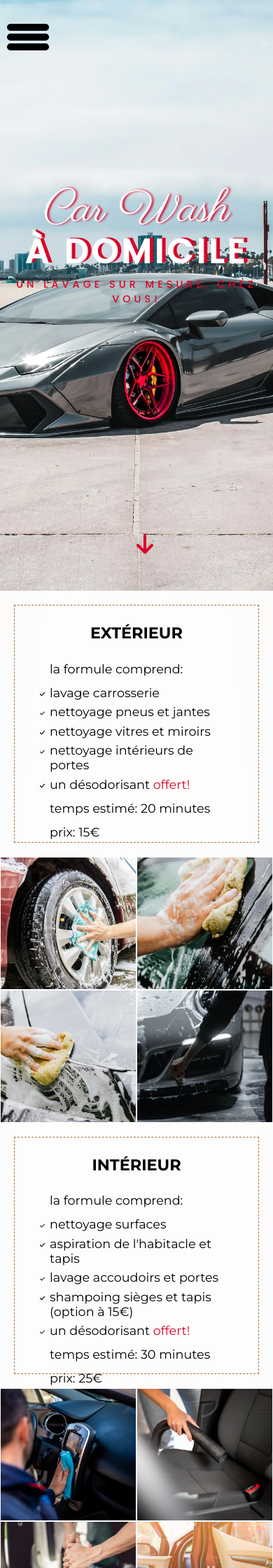
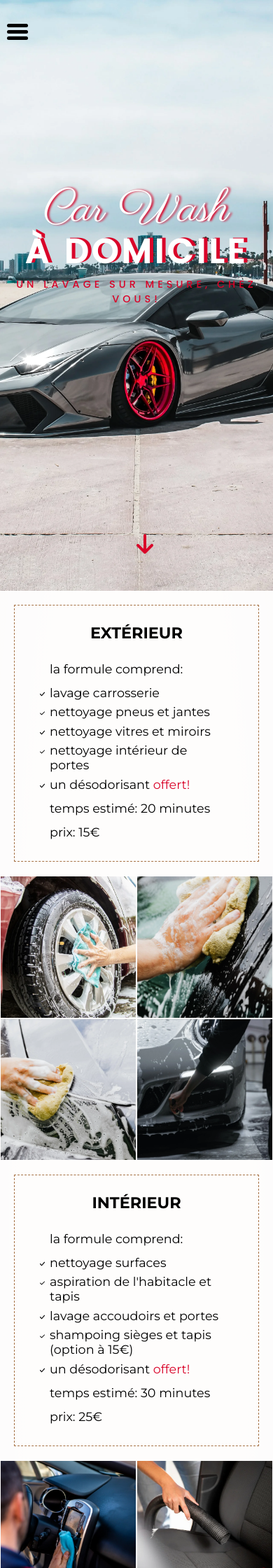
Before and after one commit to TerryHenrard/car-wash-from-home, a PHP site: page / in a window 390 px wide. Shown: the top 2240 px of the page at 70% size. Run offline with PHP 8.4, Linux system fonts and the light colour scheme.

Commit message:
fixed some bugs with the display for laptop and mobile

```diff
--- a/assets/styles/index.css
+++ b/assets/styles/index.css
@@ -78,8 +78,8 @@ header #side-bar .toggle-btn {
   width: 50px;
 }
 header #side-bar .toggle-btn span {
-  width: 60px;
-  height: 10px;
+  width: 30px;
+  height: 5px;
   border-radius: 5px;
   background: #000000;
   display: block;
@@ -110,7 +110,7 @@ header #side-bar ul li {
 header #side-bar ul li a {
   color: #292929;
   list-style: none;
-  font-size: 1.6rem;
+  font-size: 1.2rem;
   padding-left: 5px;
   text-decoration: none;
   display: block;
@@ -326,8 +326,8 @@ header .header-text div .fa-solid {
 .tarif .interieur,
 .tarif .exterieur {
   display: grid;
-  grid-template-columns: 50% 50%;
-  grid-template-rows: 45vh;
+  grid-template-columns: 50vw 50vw;
+  grid-template-rows: 1fr;
   font-size: 1.3rem;
   font-family: "montserrat";
 }
@@ -335,7 +335,7 @@ header .header-text div .fa-solid {
   .tarif .interieur,
   .tarif .exterieur {
     grid-template-columns: 100%;
-    grid-template-rows: 45vh 45vh;
+    grid-template-rows: 1fr 1fr;
   }
 }
 .tarif .interieur h3,
@@ -417,8 +417,8 @@ header .header-text div .fa-solid {
 @media only screen and (max-width: 1000px) {
   .tarif .exterieur {
     grid-template-areas: "texte texte" "photo photo";
-    grid-template-columns: 100%;
-    grid-template-rows: 45vh 45vh;
+    grid-template-columns: 50vw;
+    grid-template-rows: 1fr 1fr;
   }
 }
 .tarif .exterieur .left-int {
@@ -470,7 +470,7 @@ header .header-text div .fa-solid {
 .abonnement {
   display: grid;
   grid-template-columns: 26.67vw 26.67vw 26.67vw;
-  grid-template-rows: 8vh 46vh 46vh;
+  grid-template-rows: 8vh 1fr 1fr;
   align-items: center;
   justify-content: center;
   grid-template-areas: "title title title" "abronze asilver agold" "apremium avip adiamant";
@@ -478,6 +478,7 @@ header .header-text div .fa-solid {
   background-image: radial-gradient(73% 147%, #eadfdf 59%, #ece2df 100%), radial-gradient(91% 146%, rgba(255, 255, 255, 0.5) 47%, rgba(0, 0, 0, 0.5) 100%);
   background-blend-mode: screen;
   min-width: 1000px;
+  padding: 25px;
 }
 @media only screen and (max-width: 1000px) {
   .abonnement {
@@ -518,6 +519,7 @@ header .header-text div .fa-solid {
   align-items: center;
   justify-content: center;
   opacity: 0;
+  margin: 20px;
 }
 @media only screen and (max-width: 600px) {
   .abonnement .premium,
--- a/assets/styles/layout/_abonnement.scss
+++ b/assets/styles/layout/_abonnement.scss
@@ -1,7 +1,7 @@
 .abonnement {
   display: grid;
   grid-template-columns: 26.67vw 26.67vw 26.67vw;
-  grid-template-rows: 8vh 46vh 46vh;
+  grid-template-rows: 8vh 1fr 1fr;
   align-items: center;
   justify-content: center;
   grid-template-areas:
@@ -17,6 +17,7 @@
     );
   background-blend-mode: screen;
   min-width: 1000px;
+  padding: 25px;
 
   @media only screen and (max-width: 1000px) {
     min-width: 0;
@@ -57,6 +58,7 @@
     align-items: center;
     justify-content: center;
     opacity: 0;
+    margin: 20px;
 
     @media only screen and (max-width: 600px) {
       transform: scale(0.7);
--- a/assets/styles/layout/_header.scss
+++ b/assets/styles/layout/_header.scss
@@ -44,8 +44,8 @@ header {
       width: 50px;
 
       span {
-        width: 60px;
-        height: 10px;
+        width: 30px;
+        height: 5px;
         border-radius: 5px;
         background: #000000;
         display: block;
@@ -80,7 +80,7 @@ header {
         a {
           color: #292929;
           list-style: none;
-          font-size: 1.6rem;
+          font-size: 1.2rem;
           padding-left: 5px;
           text-decoration: none;
           display: block;
--- a/assets/styles/layout/_tarif.scss
+++ b/assets/styles/layout/_tarif.scss
@@ -16,14 +16,14 @@
   .interieur,
   .exterieur {
     display: grid;
-    grid-template-columns: 50% 50%;
-    grid-template-rows: 45vh;
+    grid-template-columns: 50vw 50vw;
+    grid-template-rows: 1fr;
     font-size: 1.3rem;
     font-family: "montserrat";
 
     @media only screen and (max-width: 1000px) {
       grid-template-columns: 100%;
-      grid-template-rows: 45vh 45vh;
+      grid-template-rows: 1fr 1fr;
     }
 
     h3 {
@@ -112,8 +112,8 @@
       grid-template-areas:
         "texte texte"
         "photo photo";
-      grid-template-columns: 100%;
-      grid-template-rows: 45vh 45vh;
+      grid-template-columns: 50vw;
+      grid-template-rows: 1fr 1fr;
     }
     .left-int {
       display: grid;
--- a/index.html
+++ b/index.html
@@ -24,8 +24,8 @@
 
       <a class="side-bar-logo" href="#start">lvd</a>
       <ul>
-        <li><a href="#tarif">tarif</a></li>
-        <li><a href="#abonnement">abonnement</a></li>
+        <li><a href="#tarif">tarifs</a></li>
+        <li><a href="#abonnement">abonnements</a></li>
         <li><a href="#ecologie">être éco-responsable ?</a></li>
         <li><a href="#faq">faq</a></li>
         <li><a href="#footer">contact</a></li>
@@ -43,8 +43,8 @@
       </div>
       <div class="menu">
         <ul>
-          <li><a href="#tarif">tarif</a></li>
-          <li><a href="#abonnement">abonnement</a></li>
+          <li><a href="#tarif">tarifs</a></li>
+          <li><a href="#abonnement">abonnements</a></li>
           <li><a href="#ecologie">être éco-responsable ?</a></li>
           <li><a href="#faq">faq</a></li>
           <li><a href="#footer">contact</a></li>
@@ -77,7 +77,7 @@
           <li>lavage carrosserie</li>
           <li>nettoyage pneus et jantes</li>
           <li>nettoyage vitres et miroirs</li>
-          <li>nettoyage intérieurs de portes</li>
+          <li>nettoyage intérieur de portes</li>
           <li>un désodorisant <span>offert!</span></li>
         </ul>
         <p>temps estimé: 20 minutes</p>
@@ -311,8 +311,8 @@
       <div class="apropos">
         <h4>À propos de LVD</h4>
         <ul>
-          <li><a href="#tarif">tarif</a></li>
-          <li><a href="#abonnement">abonnement</a></li>
+          <li><a href="#tarif">tarifs</a></li>
+          <li><a href="#abonnement">abonnements</a></li>
           <li><a href="#ecologie">notre démarche écologique</a></li>
           <li><a href="#faq">questions fréquentes</a></li>
         </ul>
```
Also changed, not shown: 1 other file.
